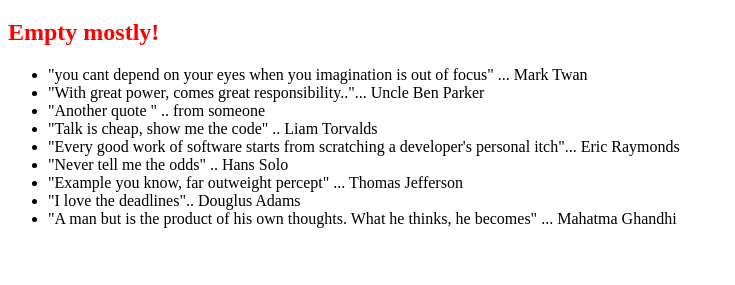
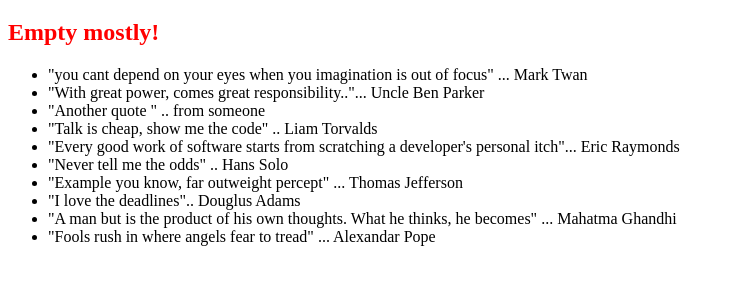
Before and after one commit to ruplatad/0main_openSAP_repo, a plain HTML site: page index.html in a window 1280 px wide. Shown: the part 61-346 px from the top of the page, without its empty margins (0-735 px from the left). Drawn offline with Linux system fonts and the light colour scheme.

Commit message:
added quote by Alexandar pope

```diff
--- a/index.html
+++ b/index.html
@@ -18,6 +18,7 @@
 			<li>"Example you know, far outweight percept" ... Thomas Jefferson</li>
 			<li>"I love the deadlines".. Douglus Adams </li>
 			<li>"A man but is the product of his own thoughts. What he thinks, he becomes" ... Mahatma Ghandhi</li>
+			<li>"Fools rush in where angels fear to tread" ... Alexandar Pope</li>
 		</ul>
 	</body>
 
```
